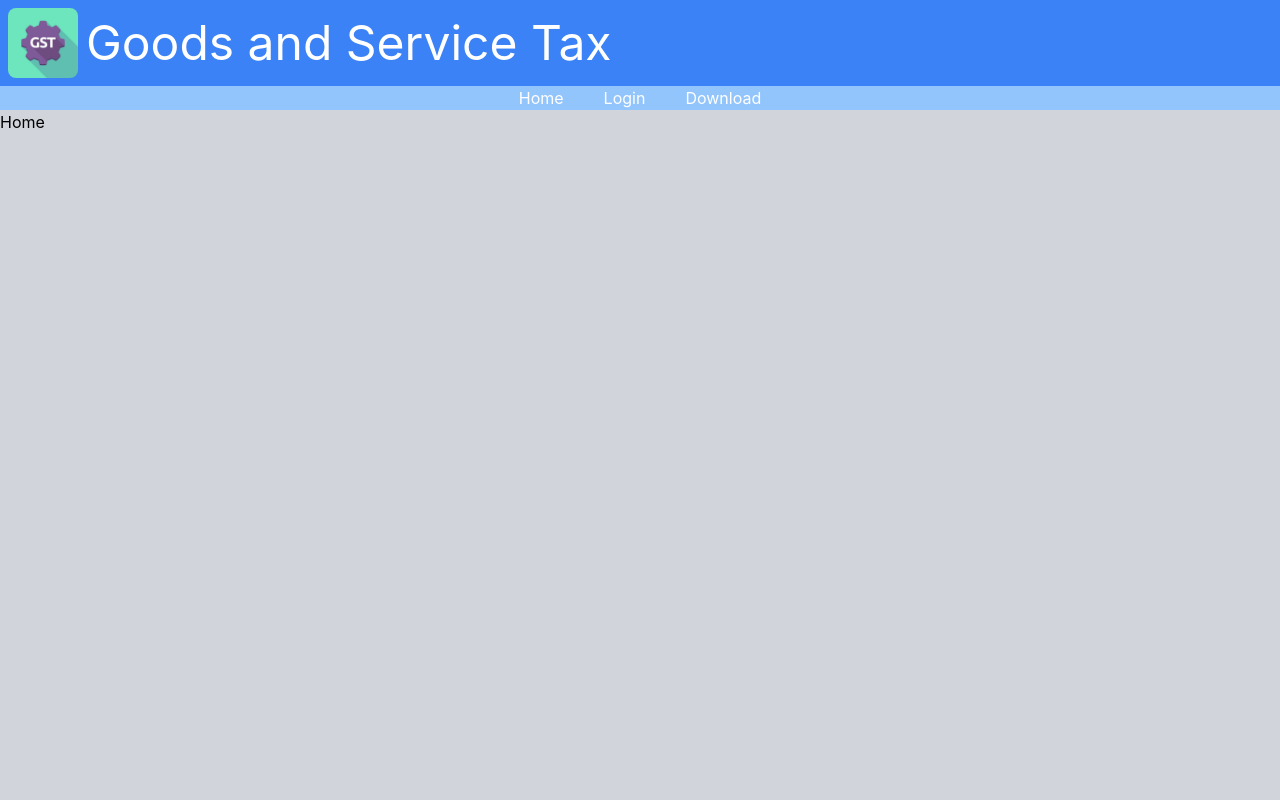
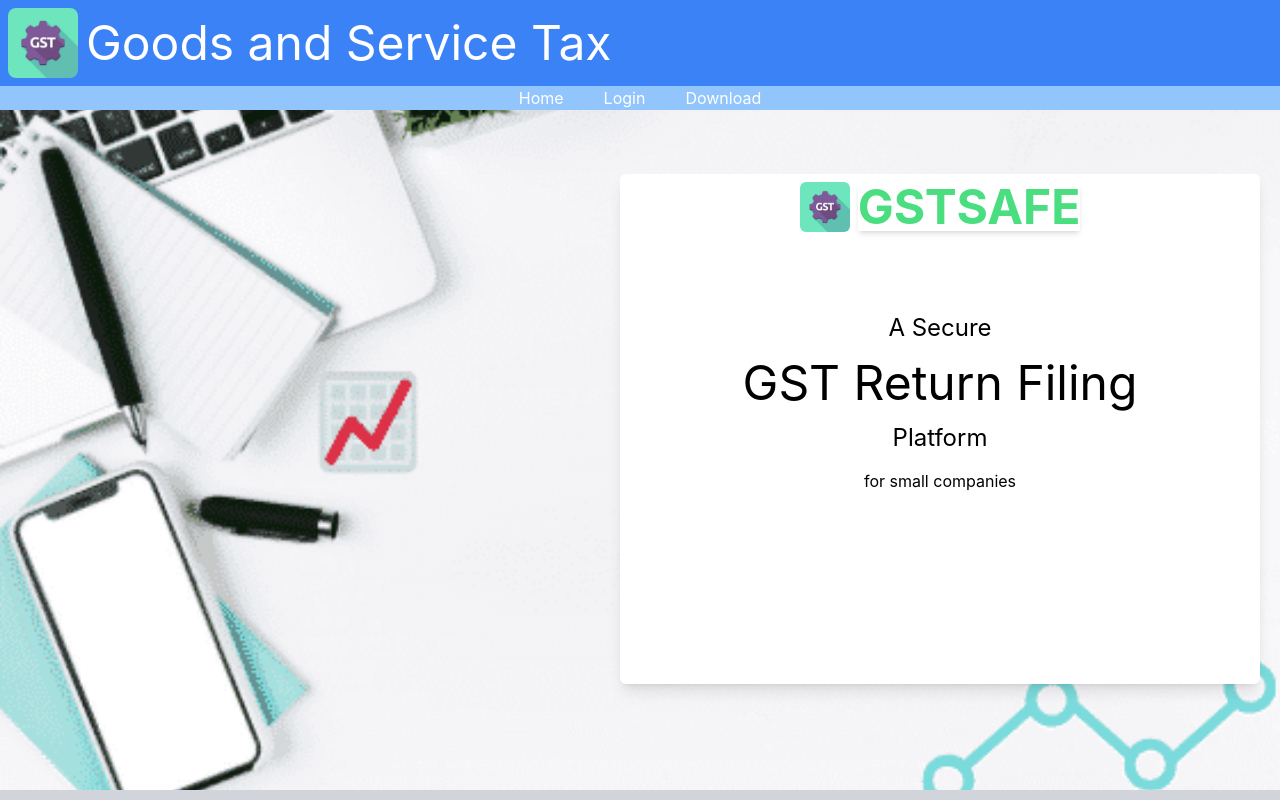
Before and after one commit to MohammedRiyazF/gstfiling_app, a React (Create React App) app: page / in a window 1280 px wide. Built offline with nearby package versions, Linux system fonts and the light colour scheme.

Commit message:
completed half of project

```diff
--- a/src/index.css
+++ b/src/index.css
@@ -36,3 +36,12 @@
   font-family: source-code-pro, Menlo, Monaco, Consolas, 'Courier New',
     monospace;
 }
+
+.home {
+  height: 85vh;
+  background-image: url('/public/gsthome2.png');
+  background-repeat: no-repeat;
+  background-position: center;
+  background-size: cover;
+
+}
--- a/src/pages/home.jsx
+++ b/src/pages/home.jsx
@@ -2,7 +2,21 @@
 
 const Home = () => {
   return (
-    <div>Home</div>
+    <div className='home flex justify-end items-start'>
+      <div className='bg-white w-2/4 h-3/4 rounded-md mt-16 mr-5 shadow-lg p-2'>
+          <div className='flex justify-center items-center gap-2 '>
+            <img src='/gsticon.jpeg' alt="gsticon" width={50} className="rounded-md" />
+            <h1 className='text-green-400 shadow-md'><b>GSTSAFE</b></h1>
+          </div>
+          <div className='text-center space-y-[15px] flex-1 h-full pt-20'>
+            <h2>A Secure</h2>
+            <h1>GST Return Filing</h1>
+            <h2>Platform</h2>
+            <p>for small companies</p>
+          </div>
+
+      </div>
+    </div>
   )
 }
 
--- a/src/pages/login.jsx
+++ b/src/pages/login.jsx
@@ -3,14 +3,18 @@
 const Login = () => {
 
   const navigate = useNavigate();
-  const handleClick = () => {
+  const handleClick = (event) => {
     const username = document.getElementById('username').value
     const pass = document.getElementById('pass').value
-
-    if(username === 'abc@gmail.com' && pass === 'abc123') {
-        navigate("/dashboard/index")
-    } else {
-      alert("Invalid Username or Password")
+    if(event.target.value === 1) {
+      if(username === 'abc@gmail.com' && pass === 'abc123') {
+          navigate("/dashboard/index")
+      } else {
+        alert("Invalid Username or Password")
+      }
+    }
+    else {
+      navigate('/returns/gst_cmp_02/index')
     }
   }
   return (
@@ -27,7 +31,12 @@
           <input id="pass" type="password" className='w-2/4 p-2 outline-none'/>
         </div>
         <div className='text-center mt-10'>
-          <button className="w-40 bg-blue-600 text-white p-3 rounded-md" onClick={handleClick}>Login</button>
+          <button className="w-40 bg-blue-600 text-white p-3 rounded-md" onClick={handleClick} value={1} >Login</button>
+        </div>
+        <hr className='m-5'/>
+        <div className=' flex justify-center items-center mt-10 gap-5'>
+          <p>New to Platform ? </p>
+          <button className="w-40 bg-blue-600 text-white p-3 rounded-md" onClick={handleClick} value={2} >Register</button>
         </div>
         </section>
       </div>
```
Also changed, not shown: public/gsthome2.png (added), public/images.png (added).
